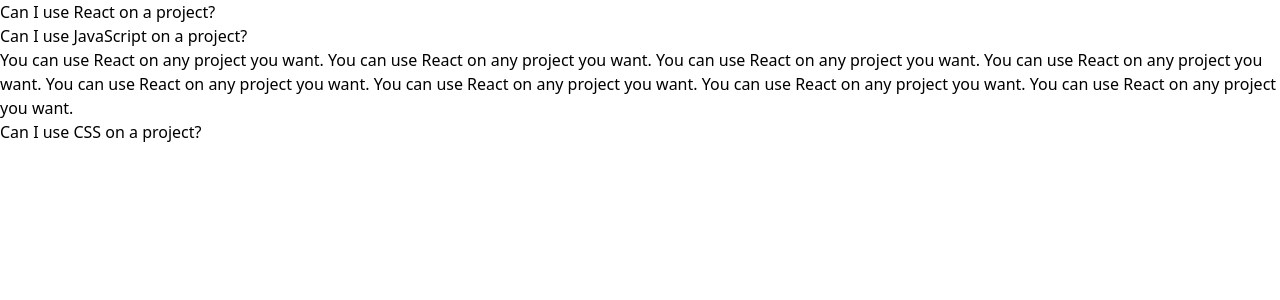
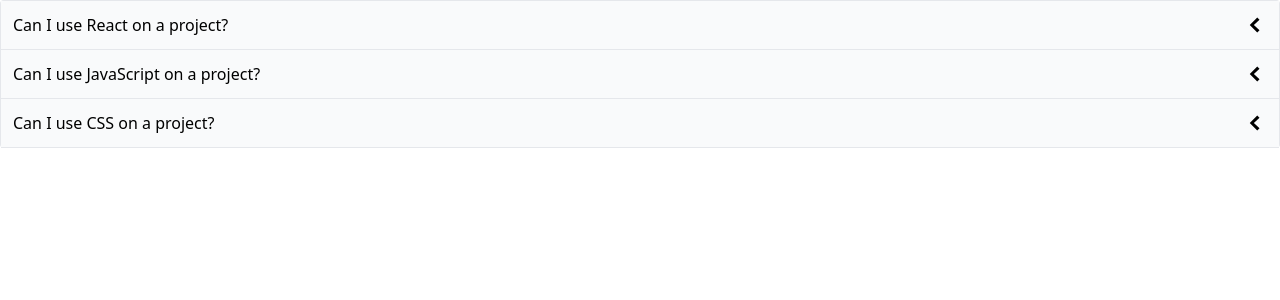
Before and after one commit to william-bispo/comps, a React (Create React App) app: page / in a window 1280 px wide. Shown: the top 300 px of the page. Built offline with nearby package versions, Linux system fonts and the light colour scheme.

Commit message:
Accordion almost finished

```diff
--- a/src/components/Accordion.js
+++ b/src/components/Accordion.js
@@ -1,20 +1,41 @@
 import { useState } from "react";
+import { GoChevronDown, GoChevronLeft } from "react-icons/go";
 
 function Accordion({ items }) {
-  const [expendedIndex, setExpendedIndex] = useState(1);
+  const [expendedIndex, setExpendedIndex] = useState(-1);
+
+  const handleClick = (nextIndex) => {
+    if (expendedIndex === nextIndex) {
+      setExpendedIndex(-1);
+    } else {
+      setExpendedIndex(nextIndex);
+    }
+  };
 
   const renderedItems = items.map((item, index) => {
     const isExpended = index === expendedIndex;
 
+    const icon = (
+      <span className="text-2xl">
+        {isExpended ? <GoChevronDown /> : <GoChevronLeft />}
+      </span>
+    );
+
     return (
       <div key={item.id}>
-        <div>{item.label}</div>
-        {isExpended && <div>{item.content}</div>}
+        <div
+          className="flex justify-between p-3 bg-gray-50 border-b items-center cursor-pointer"
+          onClick={() => handleClick(index)}
+        >
+          {item.label}
+          {icon}
+        </div>
+        {isExpended && <div className="border-b p-5">{item.content}</div>}
       </div>
     );
   });
 
-  return <div>{renderedItems}</div>;
+  return <div className="border-x border-t rounded">{renderedItems}</div>;
 }
 
 export default Accordion;
```
